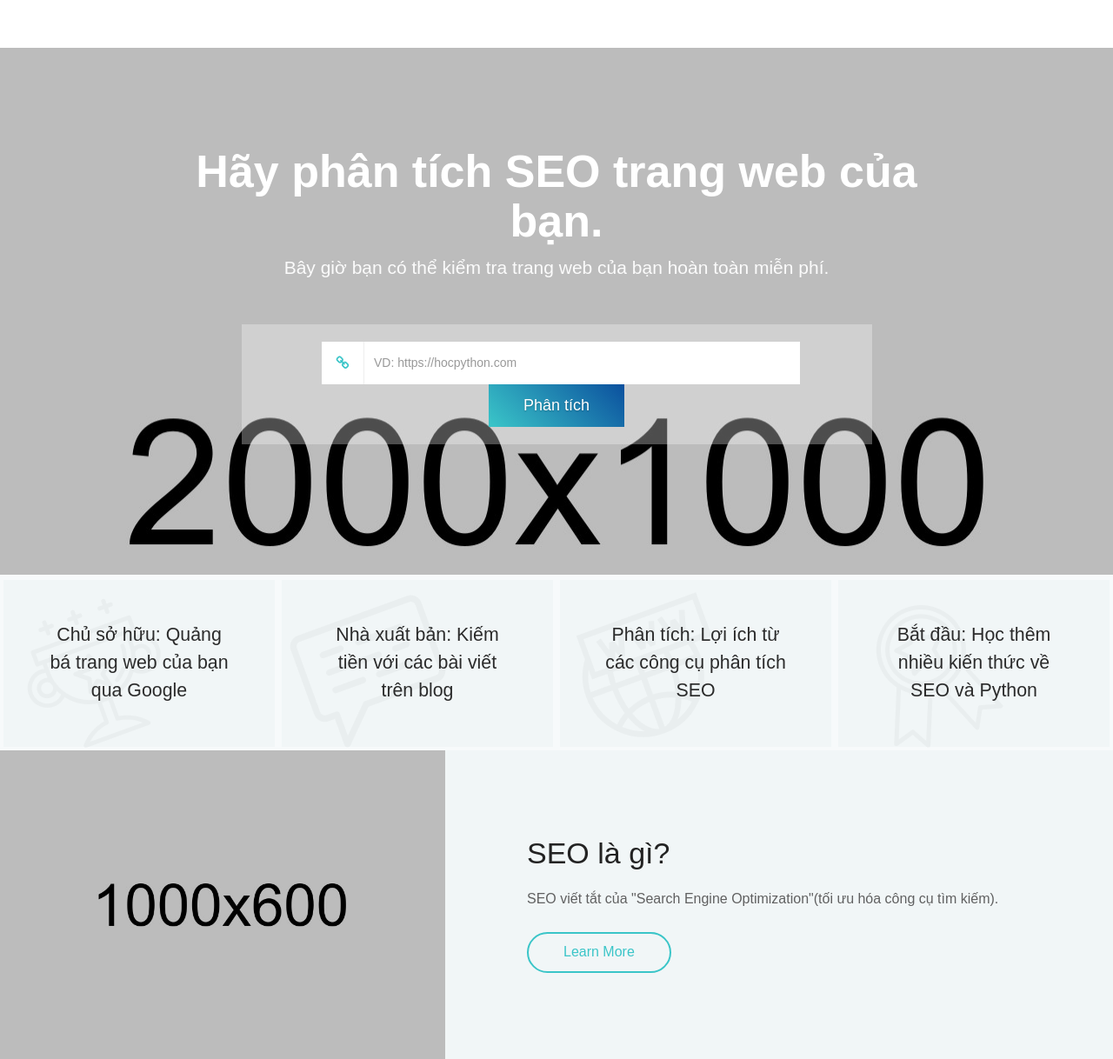
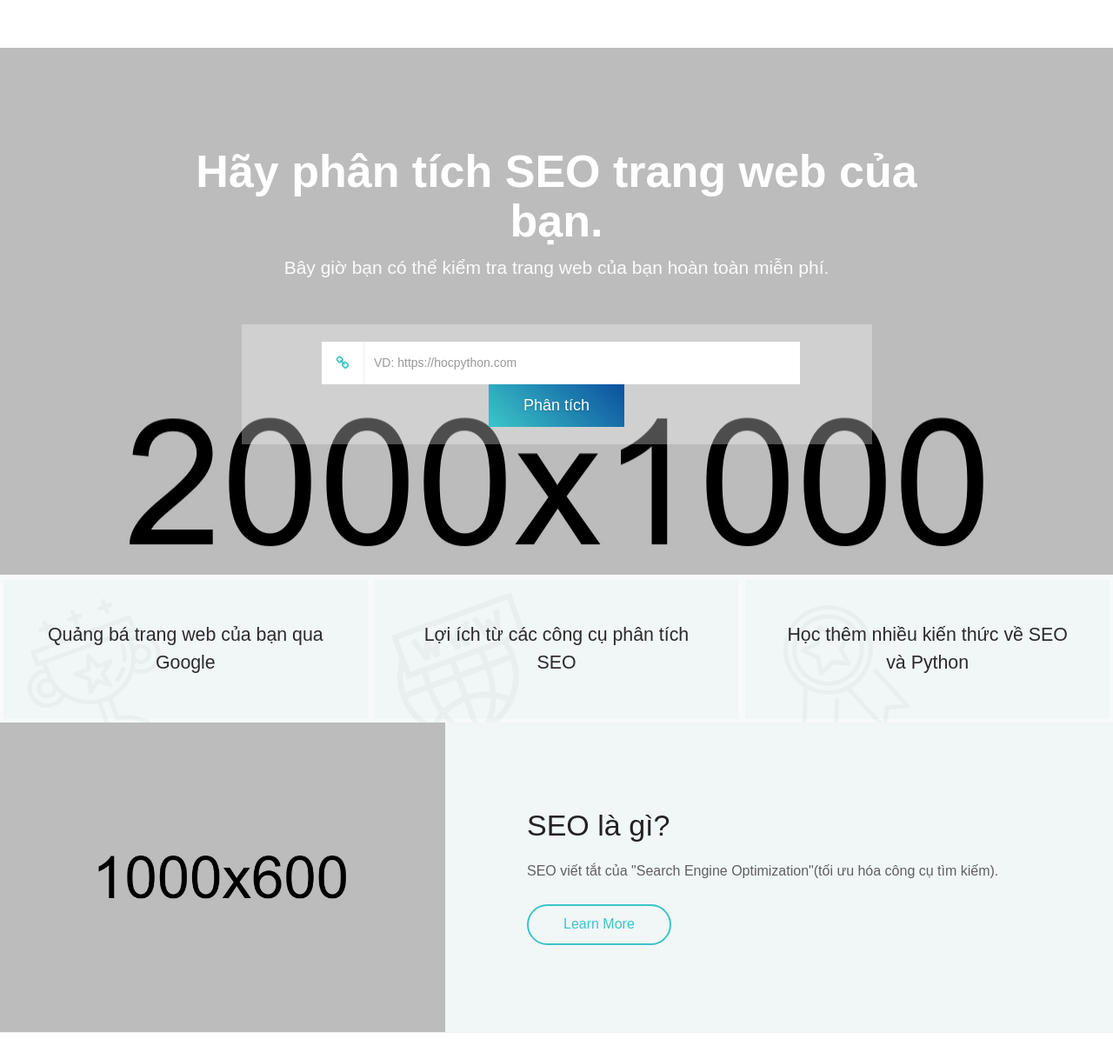
Before and after one commit to okthichiatay77/DjangoNew, a Django app: template blogSEO/templates/blogs/index.html in a window 1280 px wide. Shown: the part 152-1370 px from the top of the page at 87% size. Run offline with Django 3.2, Linux system fonts and the light colour scheme; the template is opened without the code that fills it, so the values that code supplies are empty; some libraries are stand-ins or nearby versions.

Commit message:
change analysis

```diff
--- a/blogSEO/templates/blogs/blog.html
+++ b/blogSEO/templates/blogs/blog.html
@@ -24,7 +24,6 @@
             <div class="row">
                 <div class="content col-md-8">
                     {% if list_blog|length == 0 %}
-
                         <p>Trang web hiện tại không có blog nào.</p>
                     {% endif %}
 
@@ -66,7 +65,7 @@
                     <div class="widget clearfix">
                         <h4 class="widget-title">Subscribe</h4>
                         <div class="newsletter-widget">
-                            <p>You can opt out of our newsletters at any time. See our privacy policy.</p>
+                            <p>Bạn có thể từ chối nhận bản tin của chúng tôi bất cứ lúc nào. Xem chính sách bảo mật của chúng tôi.</p>
                             <form class="form-inline" role="search">
                                 <div class="form-1">
                                     <input type="text" class="form-control" placeholder="Enter email here..">
--- a/blogSEO/templates/blogs/index.html
+++ b/blogSEO/templates/blogs/index.html
@@ -39,31 +39,23 @@
     <section class="section nopad">
         <div class="container-fluid">
             <div class="row text-center">
-                <div class="col-md-3 col-sm-6 nopad first">
+                <div class="col-md-4 col-sm-6 nopad first">
                     <div class="home-service c1">
                         <i class="flaticon-competition"></i>
-                        <p>Chủ sở hữu: Quảng bá trang web của bạn qua Google</p>
+                        <p>Quảng bá trang web của bạn qua Google</p>
+                    </div><!-- end home-service -->
+                </div><!-- end col -->
+                <div class="col-md-4 col-sm-6 nopad">
+                    <div class="home-service c3">
+                        <i class="flaticon-domain"></i>
+                        <p>Lợi ích từ các công cụ phân tích SEO</p>
                     </div><!-- end home-service -->
                 </div><!-- end col -->
 
-                <div class="col-md-3 col-sm-6 nopad">
-                    <div class="home-service c2">
-                        <i class="flaticon-chat"></i>
-                        <p>Nhà xuất bản: Kiếm tiền với các bài viết trên blog</p>
-                    </div><!-- end home-service -->
-                </div><!-- end col -->
-
-                <div class="col-md-3 col-sm-6 nopad">
-                    <div class="home-service c3">
-                        <i class="flaticon-domain"></i>
-                        <p>Phân tích: Lợi ích từ các công cụ phân tích SEO</p>
-                    </div><!-- end home-service -->
-                </div><!-- end col -->
-
-                <div class="col-md-3 col-sm-6 nopad last">
+                <div class="col-md-4 col-sm-6 nopad last">
                     <div class="home-service c4">
                         <i class="flaticon-medal"></i>
-                        <p>Bắt đầu: Học thêm nhiều kiến thức về SEO và Python</p>
+                        <p>Học thêm nhiều kiến thức về SEO và Python</p>
                     </div><!-- end home-service -->
                 </div><!-- end col -->
             </div><!-- end row -->
```
